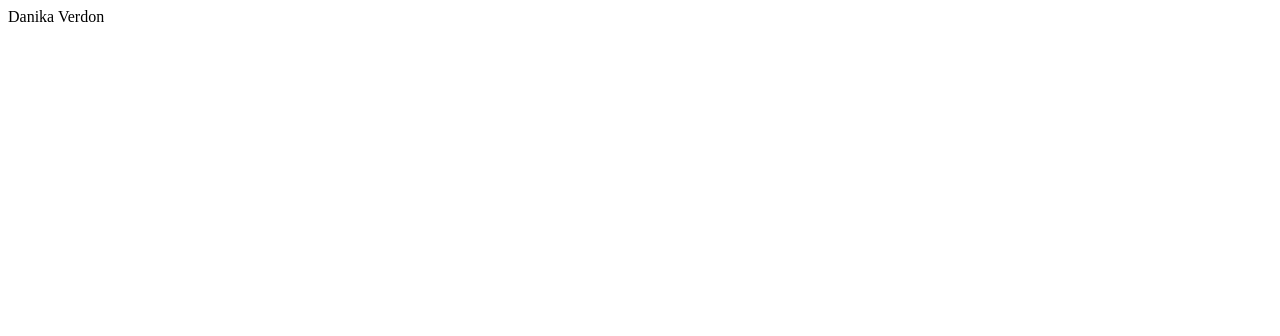
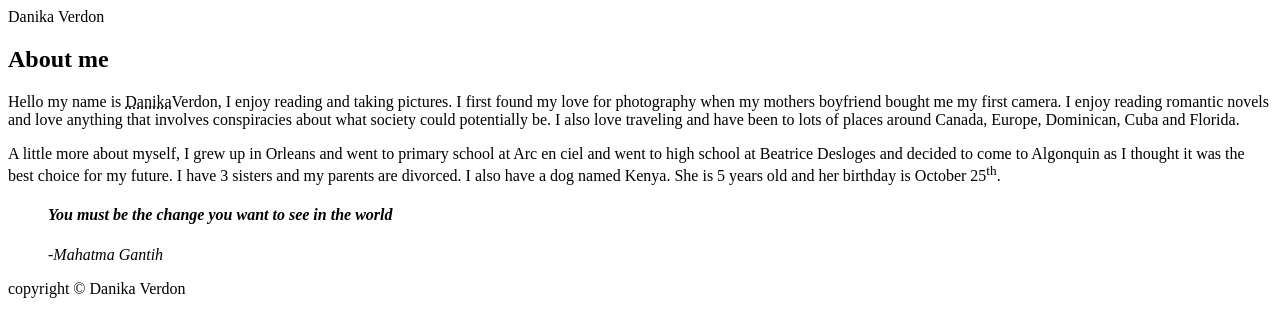
Before and after one commit to verd0035/verd0035.github.io, a plain HTML site: page html-assignment/index.html in a window 1280 px wide. Drawn offline with Linux system fonts and the light colour scheme.

Commit message:
Final website

```diff
--- a/html-assignment/index.html
+++ b/html-assignment/index.html
@@ -6,6 +6,11 @@
     <title>HTML Assignment - verd0035</title>
 </head>
 <body>
-    Danika Verdon
+<header> Danika Verdon </header>
+<article><h2>About me</h2></article>
+<p>Hello my name is <abbr title="Dangerous Awesome Nice Killer Adventurous">Danika</abbr>Verdon, I enjoy reading and taking pictures. I first found my love for photography when my mothers boyfriend bought me my first camera. I enjoy reading romantic novels and love anything that involves conspiracies about what society could potentially be. I also love traveling and have been to lots of places around Canada, Europe, Dominican, Cuba and Florida.</p>
+<p>A little more about myself, I grew up in Orleans and went to primary school at Arc en ciel and went to high school at Beatrice Desloges and decided to come to Algonquin as I thought it was the best choice for my future. I have 3 sisters and my parents are divorced. I also have a dog named Kenya. She is 5 years old and her birthday is October 25<sup>th</sup>.</p>
+<blockquote><em><h4>You must be the change you want to see in the world</h4></em>-<cite>Mahatma Gantih</cite></blockquote>
+<footer>copyright © Danika Verdon</footer>
 </body>
 </html>
```
